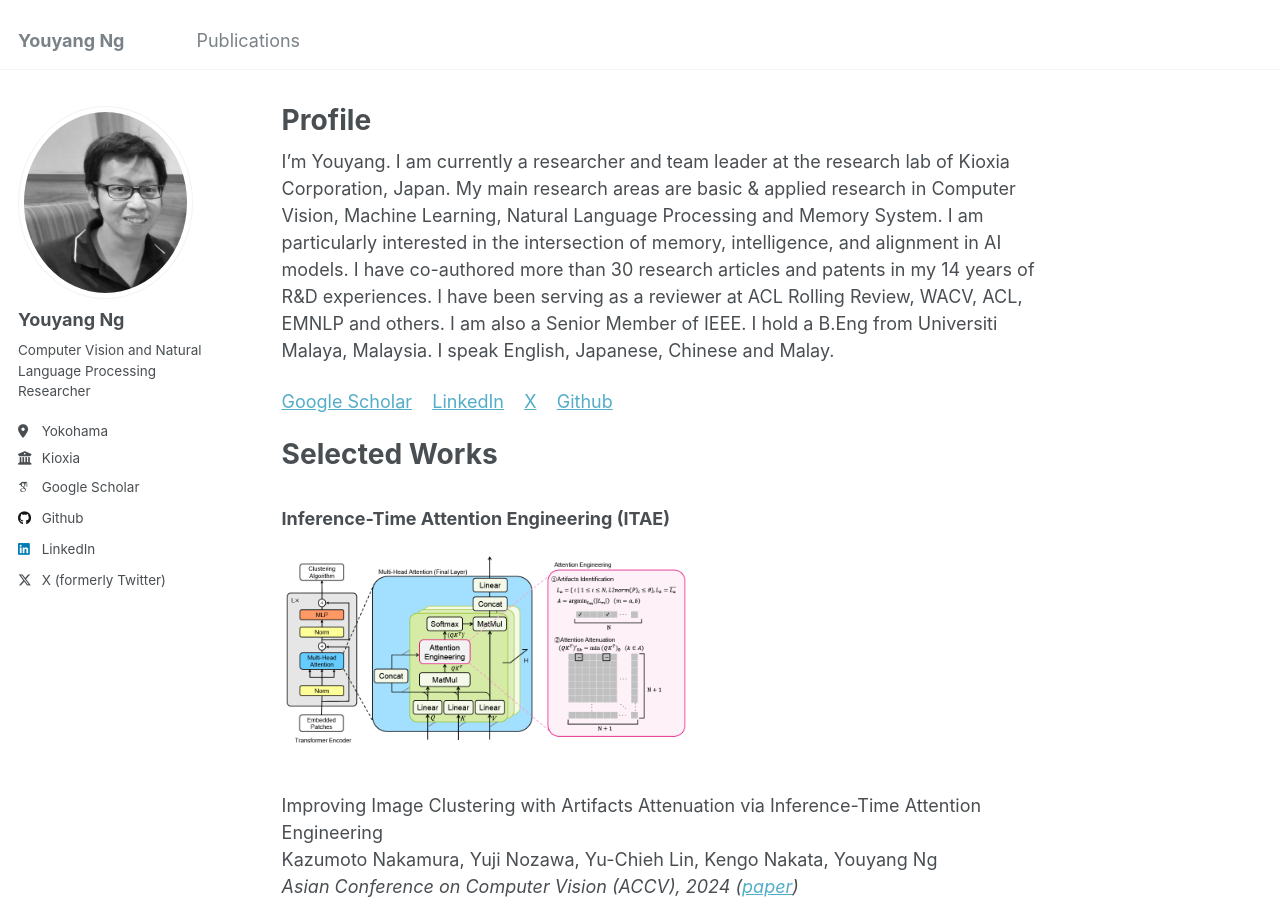
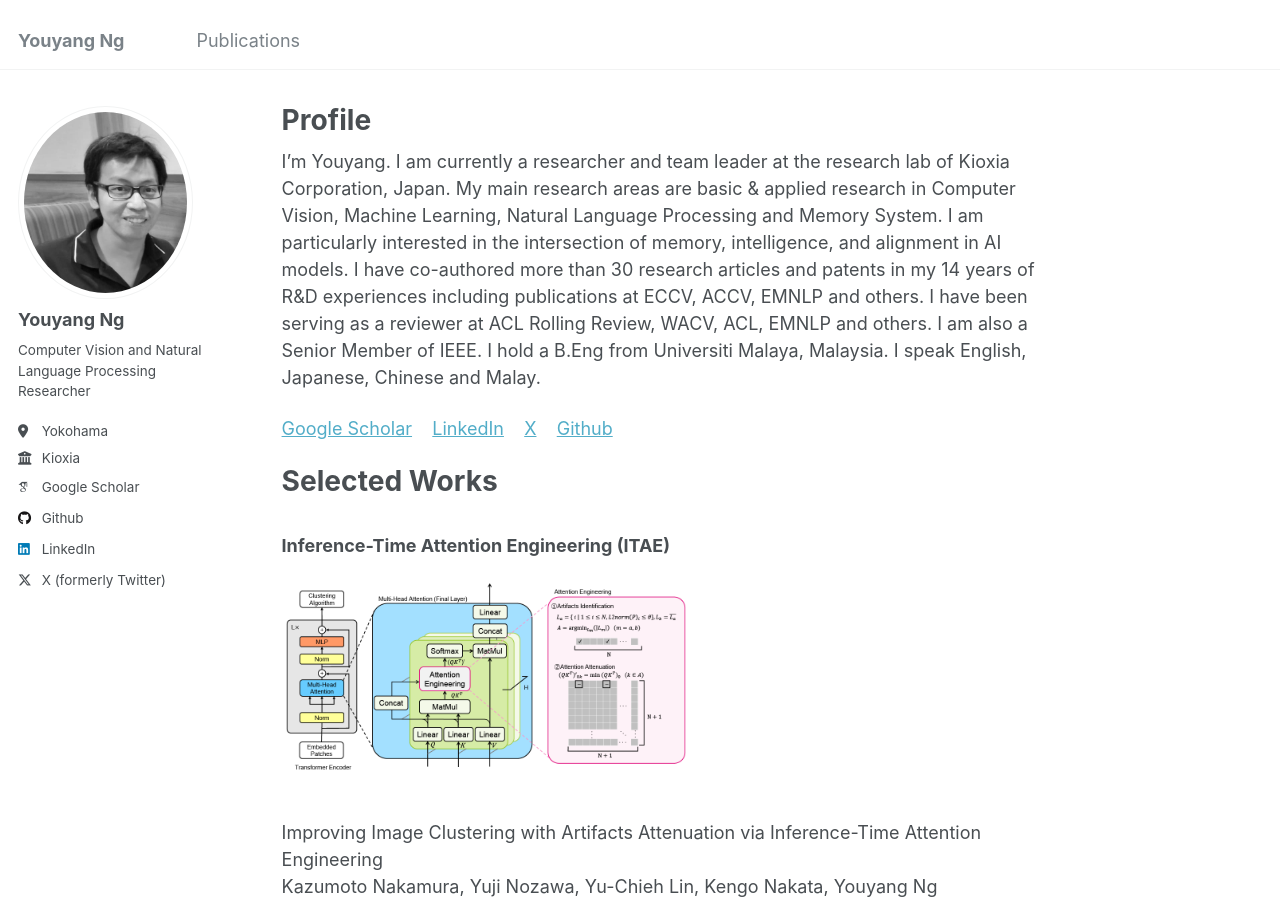
Before and after one commit to yy29/yy29.github.io, a Jekyll site: the page built from _pages/about.md, in a window 1280 px wide and 900 px high. Built offline with Jekyll 4.4.1, drawn with Linux system fonts in a browser that asks for light colours; some web fonts are replaced.

Commit message:
Update about.md

```diff
--- a/_pages/about.md
+++ b/_pages/about.md
@@ -7,7 +7,7 @@ redirect_from:
   - /about.html
 ---
 
-I'm Youyang. I am currently a researcher and team leader at the research lab of Kioxia Corporation, Japan. My main research areas are basic & applied research in Computer Vision, Machine Learning, Natural Language Processing and Memory System. I am particularly interested in the intersection of memory, intelligence, and alignment in AI models. I have co-authored more than 30 research articles and patents in my 14 years of R&D experiences. I have been serving as a reviewer at ACL Rolling Review, WACV, ACL, EMNLP and others. I am also a Senior Member of IEEE. I hold a B.Eng from Universiti Malaya, Malaysia. I speak English, Japanese, Chinese and Malay.
+I'm Youyang. I am currently a researcher and team leader at the research lab of Kioxia Corporation, Japan. My main research areas are basic & applied research in Computer Vision, Machine Learning, Natural Language Processing and Memory System. I am particularly interested in the intersection of memory, intelligence, and alignment in AI models. I have co-authored more than 30 research articles and patents in my 14 years of R&D experiences including publications at ECCV, ACCV, EMNLP and others. I have been serving as a reviewer at ACL Rolling Review, WACV, ACL, EMNLP and others. I am also a Senior Member of IEEE. I hold a B.Eng from Universiti Malaya, Malaysia. I speak English, Japanese, Chinese and Malay.
 
 [Google Scholar](https://scholar.google.com/citations?user=4BGLw_QAAAAJ) &nbsp;&nbsp; [LinkedIn](https://www.linkedin.com/in/youyang-ng-55a10ab9/) &nbsp;&nbsp; [X](https://x.com/youyang_ng) &nbsp;&nbsp; [Github](https://github.com/rcgai)
 
```
